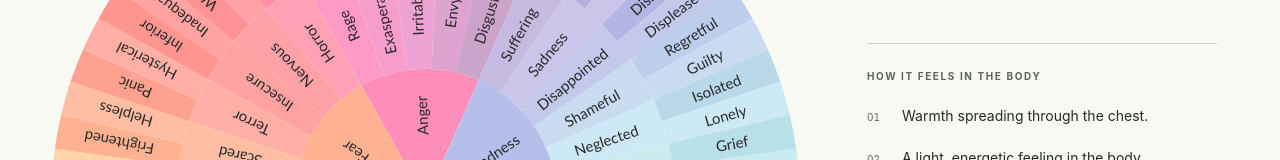
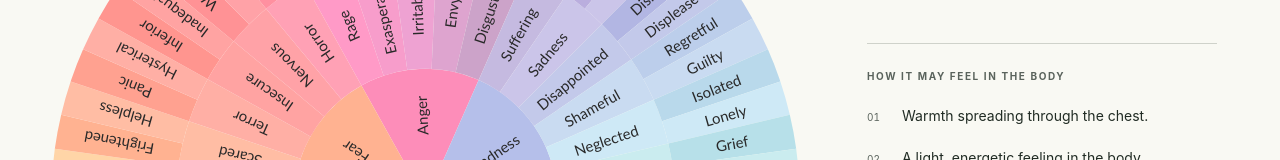
Before and after one commit to juleshaggard/department-of-emotions, a React (Vite) app: page / in a window 1280 px wide. Shown: the part 209-369 px from the top of the page. Built offline with nearby package versions, Linux system fonts and the light colour scheme.

Commit message:
Update Site source

```diff
--- a/src/explorer/EmotionExplorer.jsx
+++ b/src/explorer/EmotionExplorer.jsx
@@ -43,7 +43,7 @@ function EmotionDetails({ active, familyColor }) {
         <h1 id="emotion-name">{active.name}</h1>
         <p className="emotion-definition">{active.info.definition}</p>
 
-        <ExperienceSection title="How it feels in the body" items={active.info.somaticExperiences} />
+        <ExperienceSection title="How it may feel in the body" items={active.info.somaticExperiences} />
         <ExperienceSection title="Body language & responses" items={active.info.responses} />
       </div>
     </aside>
```
Also changed, not shown: 2 other files (tests, documents, lock files or other folders).
